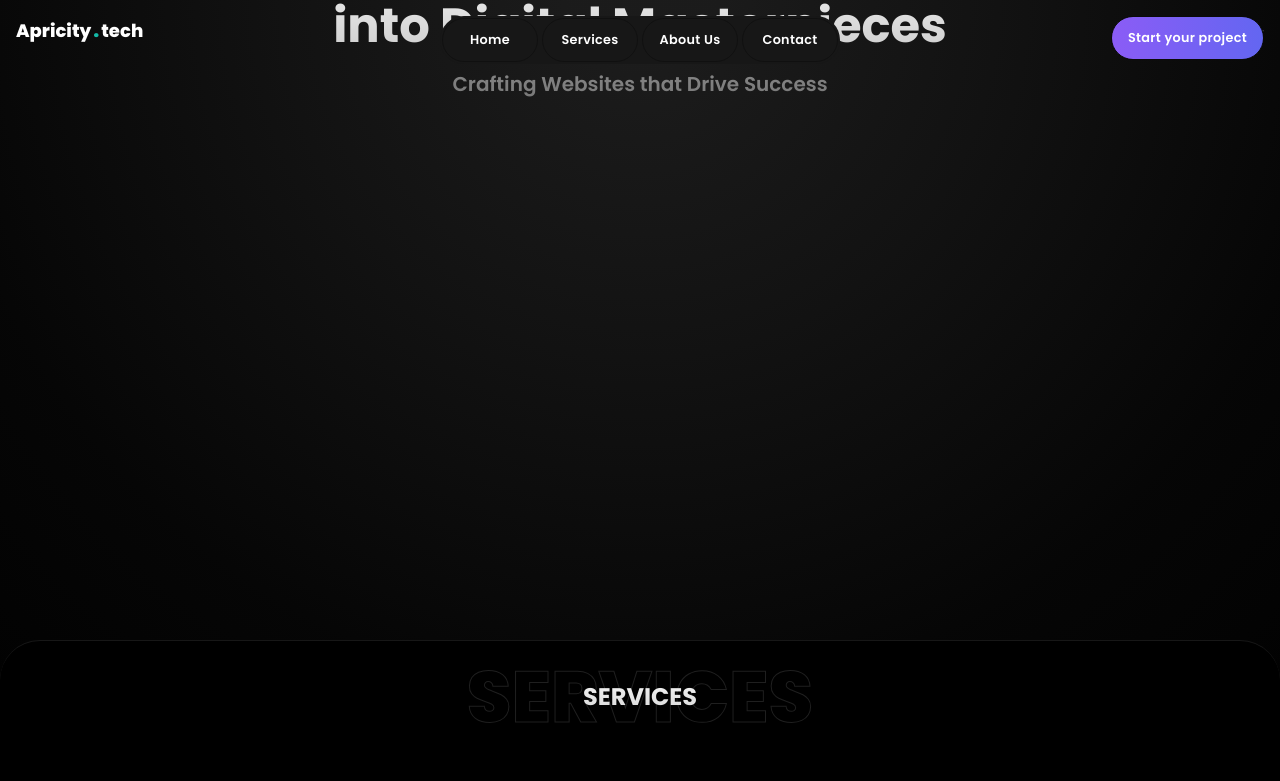
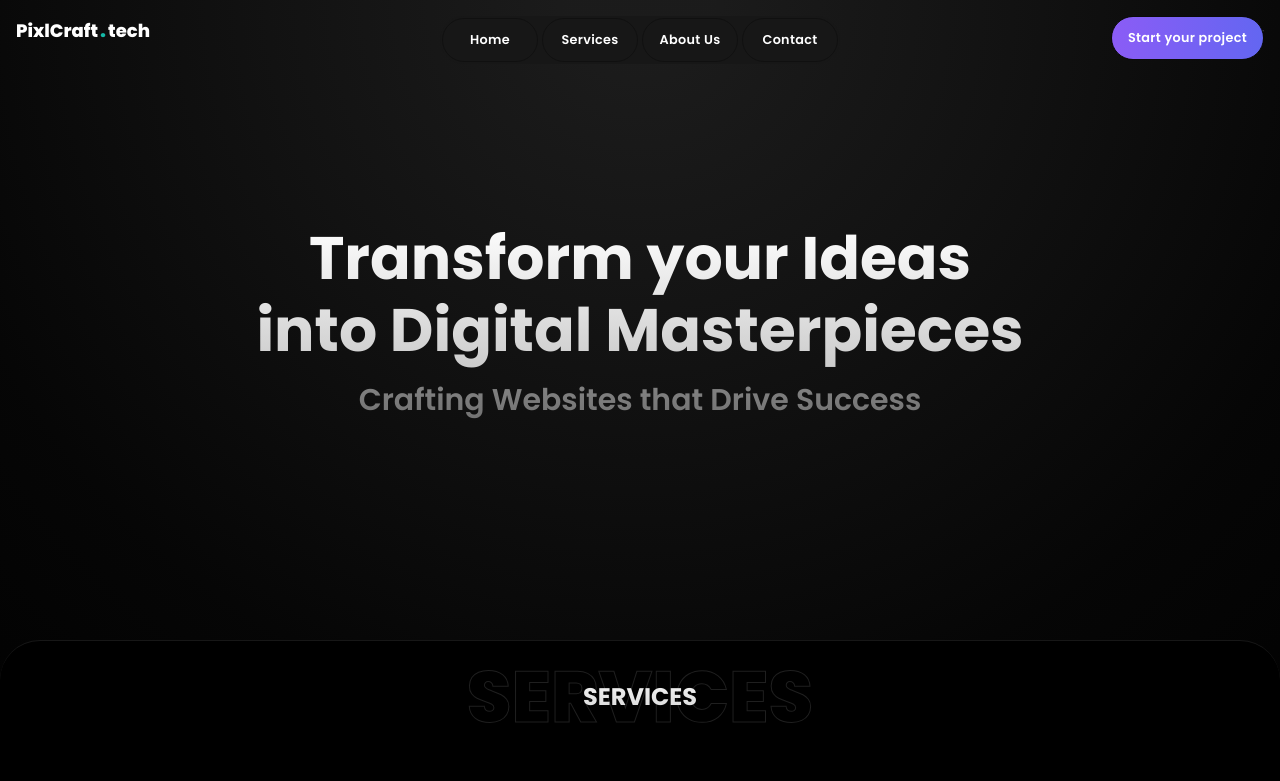
Before and after one commit to AbhishekChoudhari42/apr_web, a Next.js app: page / in a window 1280 px wide. Shown: the top 781 px of the page. Built offline with nearby package versions, Linux system fonts and the light colour scheme.

Commit message:
contact form and footer added

```diff
--- a/app/components/About.jsx
+++ b/app/components/About.jsx
@@ -2,12 +2,12 @@ import React from 'react'
 
 const About = () => {
   return (
-    <p className='about-us w-full md:px-40 max-sm:px-4 pt-10 pb-20 min-h-fit font-[400] max-sm:text-xl text-2xl text-neutral-300'>
+    <p className='about-us w-full md:px-28 max-sm:px-4 pt-10 pb-20 min-h-fit font-[400] max-sm:text-xl text-xl text-neutral-300'>
         We are an agency based in Pune, India, stepping into the web design and development arena with fresh enthusiasm and innovative ideas.
         Our journey is just beginning, and we're eager to embrace challenges, learn, and grow alongside our clients.
         Specializing in web design and development, we're committed to turning bold visions into reality.
         Let's embark on this exciting digital adventure together.
-        with Apricity, your project is not just another job, it's a shared journey towards something extraordinary.
+        With PixlCraft, your project is not just another job, it's a shared journey towards something extraordinary.
     </p>
   )
 }
--- a/app/components/ContactForm.jsx
+++ b/app/components/ContactForm.jsx
@@ -1,72 +1,40 @@
-"use client"
-import React, { useState } from 'react';
-
 const ContactForm = () => {
-  const [formData, setFormData] = useState({
-    name: '',
-    email: '',
-    message: '',
-  });
-
-  const handleChange = (e) => {
-    setFormData({
-      ...formData,
-      [e.target.name]: e.target.value,
-    });
-  };
-
-  const handleSubmit = (e) => {
-    e.preventDefault();
-    // Here you can handle the form submission, e.g., send data to an API
-    console.log(formData);
-    alert('Form submitted. Check the console for the form data.');
-  };
 
   return (
     <div className='w-full h-[80vh] flex justify-center items-center max-sm:px-10 '>
 
-    <form onSubmit={handleSubmit} className="space-y-4 max-w-[400px] w-full ">
-      <div>
+      <form action="https://api.web3forms.com/submit" method="POST" className="space-y-4 max-w-[400px] w-full ">
+
+        <input type="hidden" name="access_key" value="7e990d6d-fe6e-4fb0-9bf4-7b15b050e052"/>
+
           <label htmlFor="name" className="block text-sm font-medium text-gray-700">Name</label>
           <input
             type="text"
             name="name"
             id="name"
             required
-          value={formData.name}
-          onChange={handleChange}
             className="mt-1  text-white bg-black block w-full px-3 py-2 border border-gray-600 rounded-md shadow-sm focus:outline-none focus:ring-indigo-500 focus:border-indigo-500"
           />
-      </div>
-      <div>
           <label htmlFor="email" className="block text-sm font-medium text-gray-700">Email</label>
           <input
             type="email"
             name="email"
             id="email"
             required
-          value={formData.email}
-          onChange={handleChange}
             className="mt-1 text-white bg-black block w-full px-3 py-2 border border-gray-600 rounded-md shadow-sm focus:outline-none focus:ring-indigo-500 focus:border-indigo-500"
           />
-      </div>
-      <div>
           <label htmlFor="message" className="block text-sm font-medium text-gray-700">Message</label>
           <textarea
             name="message"
             id="message"
             rows="4"
             required
-          value={formData.message}
-          onChange={handleChange}
             className="mt-1  text-white bg-black block w-full px-3 py-2 border border-gray-600 rounded-md shadow-sm focus:outline-none focus:ring-indigo-500 focus:border-indigo-500"
           ></textarea>
-      </div>
-      <button
-      className="text-black bg-neutral-200 hover:bg-white w-full  focus:ring-4 focus:outline-none focus:ring-purple-200 dark:focus:ring-purple-800 font-medium rounded-lg text-sm px-5 py-2.5 text-center mr-2 mb-2"
-    >
+        <button type="submit" className="text-black bg-neutral-200 hover:bg-white w-full  focus:ring-4 focus:outline-none focus:ring-purple-200 dark:focus:ring-purple-800 font-medium rounded-lg text-sm px-5 py-2.5 text-center mr-2 mb-2">
           Send
         </button>
+        <input type="hidden" name="redirect" value="https://web3forms.com/success"></input>
       </form>
     </div>
 
--- /dev/null
+++ b/app/components/Footer.jsx
@@ -0,0 +1,39 @@
+import React from 'react'
+import Link from 'next/link';
+import { BsTwitterX } from "react-icons/bs";
+import { FaWhatsapp } from "react-icons/fa";
+import { FaInstagram, FaLinkedinIn, FaXTwitter } from "react-icons/fa6";
+import { IoMailOutline } from "react-icons/io5";
+const Footer = () => {
+    return (
+        <footer className='w-full min-h-fit text-white relative flex flex-col gap-6 justify-center items-center rounded-t-[20px] border-neutral-900 border-t py-8'>
+
+            <div className="flex justify-around max-sm:px-12 max-w-[360px] items-center gap-6 p-2 w-full">
+                <Link href="https://x.com/PixlCraft_tech?t=-bAYQ30ZJJQLiAPuO1ZFpA&s=08">
+                    <FaXTwitter className='hover:brightness-200' size={24} color='#aaa' />
+                </Link>
+                <Link href="https://www.linkedin.com/in/pixlcraft-tech-99bb022b6?utm_source=share&utm_campaign=share_via&utm_content=profile&utm_medium=android_app">
+                    <FaLinkedinIn className='hover:brightness-200' size={28} color='#aaa' />
+                </Link>
+                <Link href="/">
+                    <FaInstagram className='hover:brightness-200' size={28} color='#aaa' />
+                </Link>
+                <Link href="https://wa.me/+919004820390">
+                    <FaWhatsapp className='hover:brightness-200' size={28} color='#aaa' />
+                </Link>
+            </div>
+            <Link href={"mailto:contact@pixlcraft.tech"} className='flex items-center justify-center'>
+                <IoMailOutline color='#888' size={28} /> <p className='ml-2 text-[#888]'>contact@pixlcraft.tech</p>
+            </Link>
+            <p className="text-base leading-6 text-center text-neutral-700 mt-8">
+                © 2024 Pixlcraft , Inc. All rights reserved.
+            </p>
+
+
+
+
+        </footer>
+    )
+}
+
+export default Footer
--- a/app/components/Hero.jsx
+++ b/app/components/Hero.jsx
@@ -2,17 +2,21 @@
 import React from 'react'
 import { useScroll , motion, useTransform} from "framer-motion"
 
-const Hero = ({m1}) => {
+const Hero = () => {
   return (
     <div className='h-[80vh] w-full text-white flex justify-center items-center flex-col '>
       <motion.div
-      style={{y:m1}}
+       initial={{y:-20,opacity:0}}
+       animate={{y:0,opacity:1}}
+       transition={{duration:0.5}}
       >
-        <h1 className='white-gradient-text font-bold text-center text-5xl leading-[3.5rem] max-sm:text-2xl'>
+        <h1
+        className='white-gradient-text font-bold text-center text-5xl leading-[3.5rem] max-sm:text-2xl lg:text-6xl lg:leading-[4.5rem]'>
           Transform your Ideas <br/>
           into Digital Masterpieces
         </h1>
-        <p className='font-semibold text-xl white-gradient-text opacity-50 -mt-6 max-sm:text-sm max-sm:-mt-8 text-center w-full'>
+        <p
+        className='font-semibold text-xl white-gradient-text opacity-50 -mt-6 max-sm:text-sm max-sm:-mt-8 text-center w-full lg:text-3xl'>
           Crafting Websites that Drive Success
         </p>
       </motion.div>
--- a/app/components/Navbar.jsx
+++ b/app/components/Navbar.jsx
@@ -59,7 +59,7 @@ const Navbar = () => {
   return (
     <div className='absolute z-50 top-0 left-0 px-4 pt-4 w-full flex justify-between items-center py-2'>
       <h1 className='text-white font-extrabold text-lg'>
-        Apricity
+      PixlCraft
         <span className='text-teal-500 mx-[2px] text-xl'>.</span>
         tech
       </h1>
--- a/app/layout.js
+++ b/app/layout.js
@@ -1,6 +1,7 @@
 import { Poppins } from "next/font/google";
 import "./globals.css";
 import Navbar from "./components/Navbar";
+import { Analytics } from "@vercel/analytics/react"
 
 const poppins = Poppins({
   subsets: ['latin'],
@@ -10,14 +11,15 @@ const poppins = Poppins({
 });
 
 export const metadata = {
-  title: "Apricity",
-  description: "Agency site",
+  title: "PixlCraft",
+  description: "Agency site"
 };
 
 export default function RootLayout({ children }) {
   return (
     <html lang="en">
       <body className={`${poppins.className}`}>
+        <Analytics/>
         <Navbar/>
         {children}
         </body>
--- a/app/page.js
+++ b/app/page.js
@@ -1,30 +1,17 @@
-"use client"
 import Image from "next/image";
 import Navbar from "./components/Navbar";
 import Hero from "./components/Hero";
 import Services from "./components/Services";
 import Title from "./components/Title";
 import Progress from "./components/Progress";
-import { ReactLenis } from '@studio-freight/react-lenis'
-import ScrollProgress from "./components/ScrollProgress";
-import { useScroll, motion, useTransform } from "framer-motion"
-import { useRef } from "react";
 import About from "./components/About";
 import ContactForm from "./components/ContactForm";
+import Footer from "./components/Footer";
 
 export default function Home() {
-  const container = useRef(null)
-  const { scrollYProgress } = useScroll({
-    target: container.current,
-    offset: ['start end', 'end start']
-  })
-  const m1 = useTransform(scrollYProgress, [0, 0.5], [170, -300])
-
-
   return (
-    <main ref={container}  >
-      {/* <ReactLenis root> */}
-        <Hero m1={m1} />
+    <main >
+        <Hero  />
         <Title content={"SERVICES"} />
         <Services />
         <Title content={"PROCESS"} />
@@ -33,7 +20,7 @@ export default function Home() {
         <About />
         <Title content={"CONTACT"} />
         <ContactForm/>
-      {/* </ReactLenis> */}
+        <Footer/>
     </main>
   );
 }
--- a/package.json
+++ b/package.json
@@ -11,6 +11,7 @@
   "dependencies": {
     "@studio-freight/lenis": "^1.0.35",
     "@studio-freight/react-lenis": "^0.0.44",
+    "@vercel/analytics": "^1.2.2",
     "framer-motion": "^11.0.3",
     "next": "14.1.0",
     "next-videos": "^1.4.1",
```
Also changed, not shown: 1 other file (tests, documents, lock files or other folders). Lines whose indentation alone changed are shown as unchanged.
